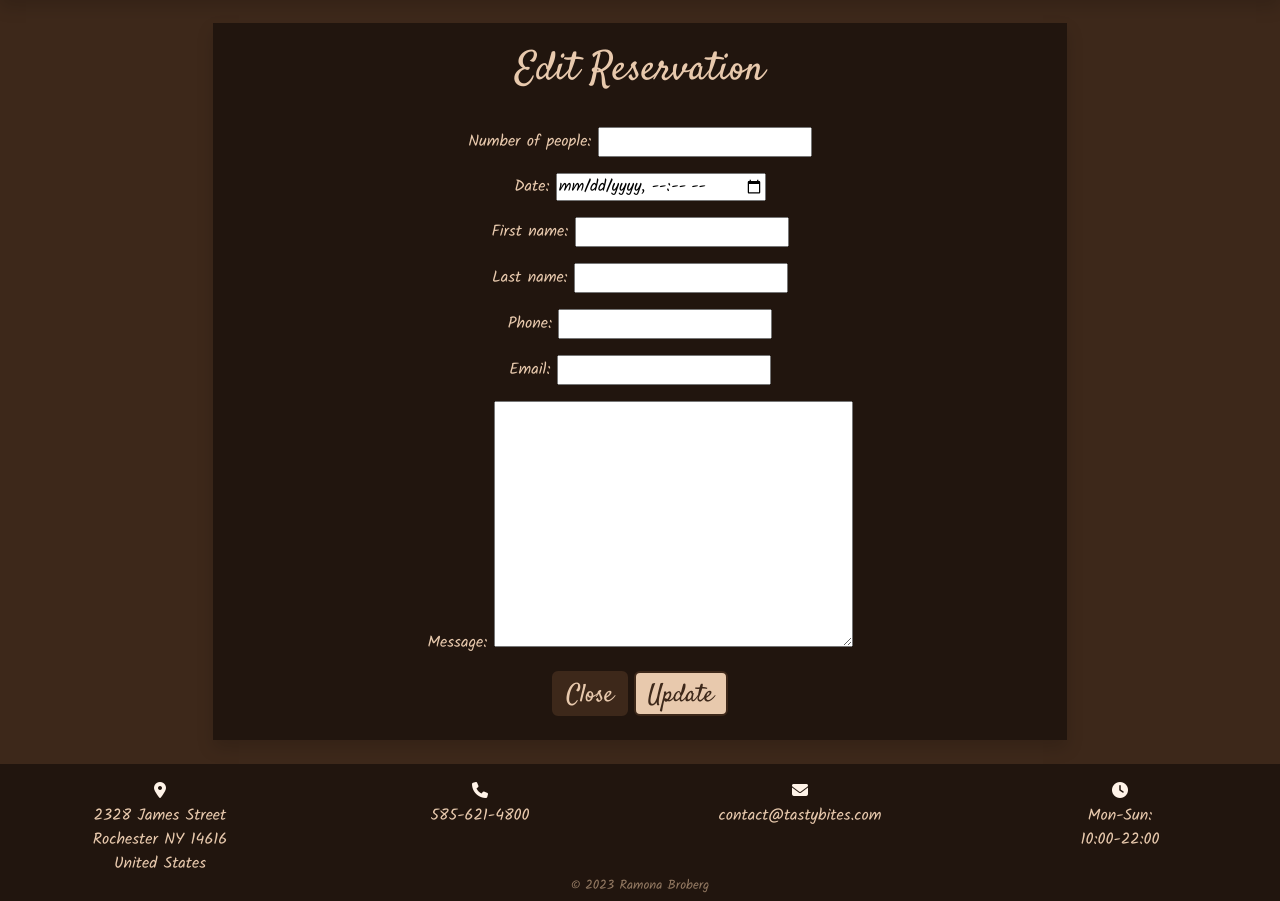
After one commit to ramonabroberg/tasty-bites, a Django app: template templates/edit_booking.html in a window 1280 px wide. The commit adds this page. Shown: the part 465-1366 px from the top of the page. Run offline with Django 3.2, Linux system fonts and the light colour scheme; the template is opened without the code that fills it: values that come from a table or form of the project are taken from there, others are empty; some libraries are stand-ins or nearby versions.

Commit message:
Add edit on user_bookings

```diff
--- a/booking/models.py
+++ b/booking/models.py
@@ -1,5 +1,6 @@
 from django.db import models
 from django.contrib.auth.models import User
+from django.utils import timezone
 from cloudinary.models import CloudinaryField
 
 
--- a/booking/urls.py
+++ b/booking/urls.py
@@ -1,11 +1,12 @@
 from . import views
 from django.urls import path
 from django.views.generic import TemplateView
-from .views import go_to_booking_page, booking_form, user_bookings
+from . import views
 
 urlpatterns = [
     path('', TemplateView.as_view(template_name='index.html'), name='home'),
-    path('booking_form/', booking_form, name='booking_form'),
-    path('user_bookings/', user_bookings, name='user_bookings'),
-    path('go_to_booking_page/', go_to_booking_page, name='go_to_booking_page'),
+    path('booking_form/', views.booking_form, name='booking_form'),
+    path('user_bookings/', views.user_bookings, name='user_bookings'),
+    path('go_to_booking_page/', views.go_to_booking_page, name='go_to_booking_page'),
+    path('edit_booking/<int:booking_id>/', views.edit_booking, name='edit_booking'),
 ]
--- a/static/css/style.css
+++ b/static/css/style.css
@@ -11,7 +11,8 @@ body {
 h1,
 h2,
 h3,
-.general-btn {
+.general-btn,
+.close-btn {
     font-family: Satisfy, sans-serif;
 }
 
@@ -26,8 +27,21 @@ h3,
 .general-btn:hover,
 .general-btn:active {
     background-color: #a9805c;
+    color: #e8c9ad;
+}
+
+.close-btn {
+    background-color: #3d281a;
+    color: #e8c9ad;
     border: 2px solid #3d281a;
-    color: #e8c9ad;
+    font-size: 25px;
+    padding: 4px 12px 0 12px;
+}
+
+.close-btn:hover,
+.close-btn:active {
+    background-color: #a9805c;
+    color: #3d281a;
 }
 
 .general_layout {
--- a/tasty_bites/settings.py
+++ b/tasty_bites/settings.py
@@ -32,6 +32,8 @@ DEBUG = True
 ALLOWED_HOSTS = ['tasty-bites-rb-427304cf20b7.herokuapp.com', '8000-ramonabroberg-tasty-bite-exib8bm4yx.us2.codeanyapp.com']
 
 ACCOUNT_EMAIL_VERIFICATION = 'none'
+
+TIME_ZONE = 'Europe/Stockholm'
 
 # Application definition
 
--- /dev/null
+++ b/templates/edit_booking.html
@@ -0,0 +1,19 @@
+{% extends 'base.html' %}
+
+{% block content %}
+
+<div class="container-fluid">
+    <div class="row">
+        <div class="col-10 offset-1 col-md-8 offset-md-2 mt-4 p-4 shadow text-center general_layout">
+            <h1 class="fs-1 pb-4">Edit Reservation</h1>
+            <form method="POST" action="{% url 'edit_booking' booking.id %}">
+                {% csrf_token %}
+                {{ form.as_p }}
+                <a href="{% url 'user_bookings' %}" class="btn close-btn">Close</a>
+                <button type="submit" class="btn general-btn">Update</button>
+            </form>
+        </div>
+    </div>
+</div>
+
+{% endblock %}
--- a/templates/user_bookings.html
+++ b/templates/user_bookings.html
@@ -20,6 +20,7 @@
                             Submitted on: {{ booking.created_on }}
                         </li>
                         <br>
+                        <a class="btn general-btn" href="{% url 'edit_booking' booking.id %}">Edit</a>
                     </div>
                     {% endfor%}
                 </div>
```
Also changed, not shown: booking/views.py (+17 -1 lines).
